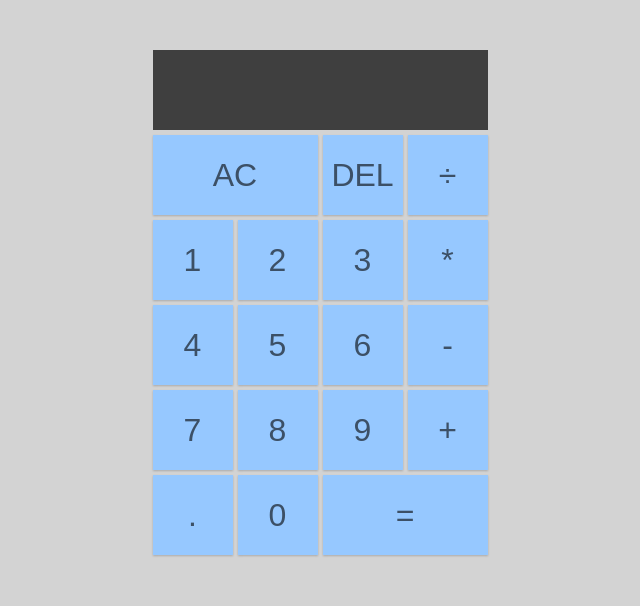
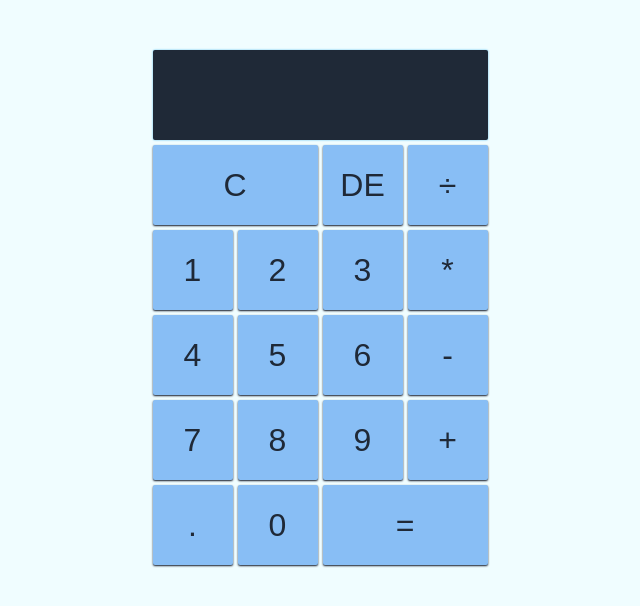
Before and after one commit to Nirob-X/my-react-projects, a React (Create React App) app: page / in a window 1280 px wide. Shown: the top 606 px of the page, without its empty margins (320-960 px from the left). Built offline with nearby package versions, Linux system fonts and the light colour scheme.

Commit message:
Impliment dark dome yaa hooo \!

```diff
--- a/src/App.js
+++ b/src/App.js
@@ -49,6 +49,11 @@ const reducer = (state, action) => {
 				}
 			}
 
+			if (state.currentOparend === ".") {
+				return state;
+			}
+
+
 			if (state.previousOparend == null) {
 				return {
 					...state,
@@ -58,6 +63,7 @@ const reducer = (state, action) => {
 				}
 			}
 
+
 			return {
 				...state,
 				previousOparend: calculate(state),
@@ -66,7 +72,7 @@ const reducer = (state, action) => {
 			}
 
 		case ACTIONS.calculate:
-			if (state.currentOparend == null || state.previousOparend == null || state.oparetion == null) {
+			if (state.currentOparend == null || state.previousOparend == null || state.oparetion == null || state.currentOparend === ".") {
 				return state;
 			}
 
@@ -78,7 +84,7 @@ const reducer = (state, action) => {
 				overwrite: true
 			}
 		case ACTIONS.clearOne:
-			if (state.currentOparend == null) return state;
+			if (!Boolean(state.currentOparend)) return state;
 			if (state.overwrite) {
 				return {
 					...state,
@@ -88,13 +94,21 @@ const reducer = (state, action) => {
 					overwrite: false
 				}
 			}
+
+			if (state.currentOparend.length === 1) {
+				return {
+					...state,
+					currentOparend: null
+				};
+			}
+
 			return {
 				...state,
 				currentOparend: state.currentOparend.slice(0, -1)
-			}
+			};
 
 		case ACTIONS.clearAll:
-			return {}
+			return {};
 
 		default:
 			return state;
@@ -110,6 +124,7 @@ const calculate = (state) => {
 		case "-":
 			return `${previous - current}`;
 		case "÷":
+			if (current === 0) return previous;
 			return `${previous / current}`;
 		case "*":
 			return `${previous * current}`;
@@ -126,8 +141,8 @@ function App() {
     		<p className="prevOparend">{previousOparend} {oparetion}</p>
     		<p className="currentOparend">{currentOparend}</p>
     	</div>
-    	<button className="two-span" onClick={() => dispatch({type: ACTIONS.clearAll})}>AC</button>
-    	<button onClick={() => dispatch({type: ACTIONS.clearOne})}>DEL</button>
+    	<button className="two-span" onClick={() => dispatch({type: ACTIONS.clearAll})}>C</button>
+    	<button onClick={() => dispatch({type: ACTIONS.clearOne})}>DE</button>
     	<OparetionButton oparetion="÷" dispatch={dispatch} />
     	<DigitButton digit="1" dispatch={dispatch} />
     	<DigitButton digit="2" dispatch={dispatch} />
--- a/src/index.css
+++ b/src/index.css
@@ -2,17 +2,25 @@
 	margin: 0px;
 	padding: 0px;
 	box-sizing: border-box;
+	user-select: none;
 }
 
 :root {
-	--bg-color: rgba(150, 200, 255, 1);
-	--bg-hover-color: rgba(150, 200, 255, 0.8);
-	--bg-div: rgba(0,0,0, 0.7);
-	--size: 1.8rem;
+	--prev-size: 1.2rem;
+	--current-size: 1.8rem;
+	--dark-screen: #111827;
+	--dark-bg: #1F2937;
+	--soft-gray: #9CA3AF;
+	--teal-bg: #40B5EB;
+	--light-bg: #F0FDFF;
+	--light-btn-bg: #88BEF5;
+	--white: #ffffff;
 }
 
 body {
-	background-color: lightGray;
+	background-color: var(--dark-bg);
+	/* background: linear-gradient(to left, var(--dark), var(--soft-dark)); */
+	/* background: radial-gradient(circle, var(--soft-dark) 0% 90%, var(--dark)); */
 }
 
 #root {
@@ -20,12 +28,11 @@ body {
 }
 
 .container {
-	/* background: #000; */
 	margin-top: 50px;
 	display: grid;
 	justify-content: center;
 	grid-gap: 5px;
-	grid-template: minmax(80px, auto) repeat(5, 80px) / repeat(4, 80px);
+	grid-template: minmax(90px, auto) repeat(5, 80px) / repeat(4, 80px);
 }
 
 .container div p{
@@ -33,33 +40,37 @@ body {
 	clear: both;
 	word-wrap: break-word;
 	word-break: break-all;
-	color: white;
 }
 
 .currentOparend {
-	font-size: var(--size);
+	font-size: var(--current-size);
 }
 
 .prevOparend {
-	font-size: 1.2rem;
+	font-size: var(--prev-size);
 }
 
 .container div {
-	background-color: var(--bg-div);
-	padding: .6rem;
+	background-color: var(--teal-bg);
+	padding: 1rem;
+	color: var(--white);
+	box-shadow: var(--teal-bg) 0px 0px 2px;
+	border-radius: 2px;
 }
 
 .container > button {
+	border-radius: 2px;
 	font-size: 2rem;
-	background-color: var(--bg-color);
+	background-color: var(--dark-screen);
 	border: none;
-	color: rgba(0, 0, 0, 0.6);
-	box-shadow: rgba(0,0,0,0.2) 0px 1px 2px;
+	color: var(--soft-gray);
+	box-shadow: var(--dark-screen) 0px 1px 2px;
+	transition: filter 300ms ease;
 }
 
+/* .container > button:focus, */
 .container > button:active {
-	filter: brightness(1.1);
-	/* background-color: var(--bg-hover-color); */
+	filter: brightness(5);
 }
 
 .container .two-span {
@@ -69,3 +80,20 @@ body {
 .container .full {
 	grid-column: 1 / -1;
 }
+
+
+@media (prefers-color-scheme: light) {
+	.container > button {
+		background-color: var(--light-btn-bg);
+		color: var(--dark-bg);
+	}
+
+	.container > div {
+		background-color: var(--dark-bg);
+		color: var(--white);
+	}
+
+	body {
+		background-color: var(--light-bg);
+	}
+}
```
Also changed, not shown: src/components/KeyButton.js (deleted, +0 -7 lines).
